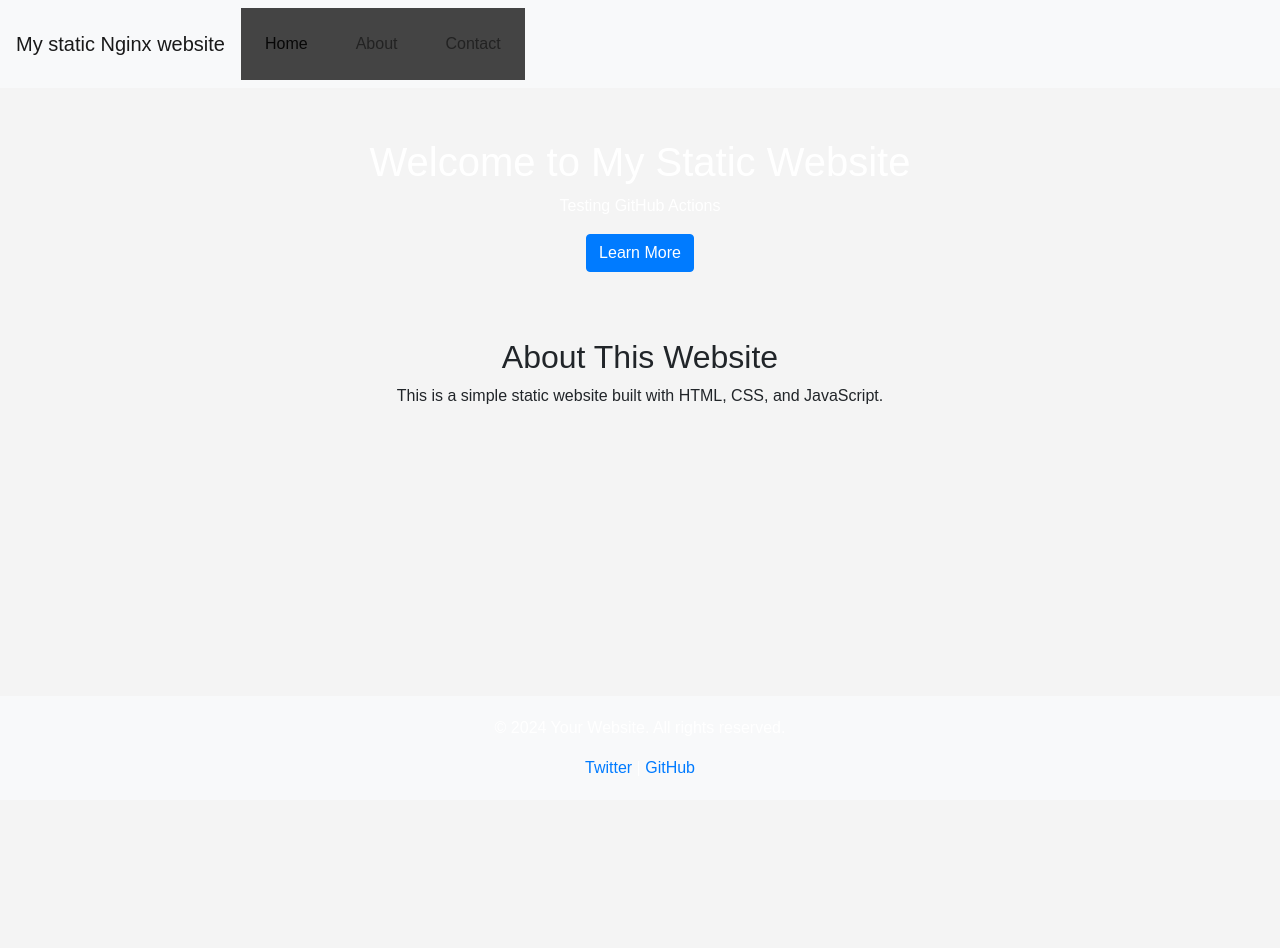
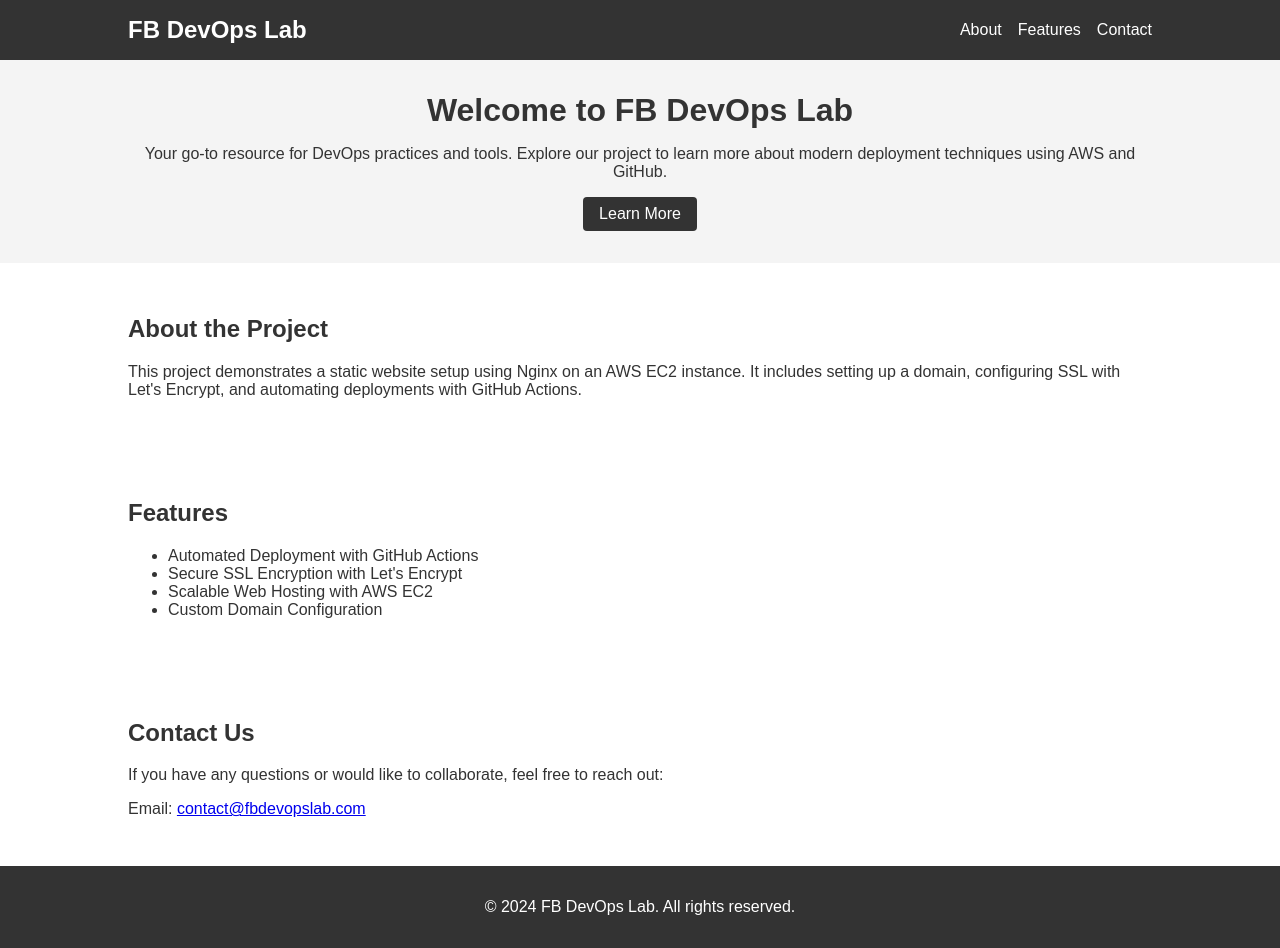
Before and after one commit to Frankiebeat/servers, a plain HTML site: page index.html in a window 1280 px wide. Before the commit the page ends 800 px from the top, so only its background shows below. Drawn offline with nearby package versions, Linux system fonts and the light colour scheme.

Commit message:
new index and styles

```diff
--- a/index.html
+++ b/index.html
@@ -3,50 +3,63 @@
 <head>
     <meta charset="UTF-8">
     <meta name="viewport" content="width=device-width, initial-scale=1.0">
-    <title>My Static Nginx Website</title>
-    <link rel="stylesheet" href="https://maxcdn.bootstrapcdn.com/bootstrap/4.0.0/css/bootstrap.min.css">
+    <title>FB DevOps Lab</title>
     <link rel="stylesheet" href="styles.css">
-    <meta name="description" content="This is a demo static website hosted on AWS with Nginx and GitHub Pages">
-    <meta name="keywords" content="static, nginx, website, aws, deployment">
-    <meta name="author" content="Your Name">
-
+    <script src="script.js" defer></script>
 </head>
 <body>
-    <nav class="navbar navbar-expand-lg navbar-light bg-light">
-        <a class="navbar-brand" href="#">My static Nginx website</a>
-        <button class="navbar-toggler" type="button" data-toggle="collapse" data-target="#navbarNav" aria-controls="navbarNav" aria-expanded="false" aria-label="Toggle navigation">
-            <span class="navbar-toggler-icon"></span>
-        </button>
-        <div class="collapse navbar-collapse" id="navbarNav">
-            <ul class="navbar-nav">
-                <li class="nav-item active">
-                    <a class="nav-link" href="#">Home</a>
-                </li>
-                <li class="nav-item">
-                    <a class="nav-link" href="#">About</a>
-                </li>
-                <li class="nav-item">
-                    <a class="nav-link" href="#">Contact</a>
-                </li>
+    <header>
+        <nav>
+            <div class="container">
+                <h1>FB DevOps Lab</h1>
+                <ul>
+                    <li><a href="#about">About</a></li>
+                    <li><a href="#features">Features</a></li>
+                    <li><a href="#contact">Contact</a></li>
+                </ul>
+            </div>
+        </nav>
+    </header>
+
+    <section id="hero">
+        <div class="container">
+            <h2>Welcome to FB DevOps Lab</h2>
+            <p>Your go-to resource for DevOps practices and tools. Explore our project to learn more about modern deployment techniques using AWS and GitHub.</p>
+            <a href="#features" class="btn">Learn More</a>
+        </div>
+    </section>
+
+    <section id="about">
+        <div class="container">
+            <h2>About the Project</h2>
+            <p>This project demonstrates a static website setup using Nginx on an AWS EC2 instance. It includes setting up a domain, configuring SSL with Let's Encrypt, and automating deployments with GitHub Actions.</p>
+        </div>
+    </section>
+
+    <section id="features">
+        <div class="container">
+            <h2>Features</h2>
+            <ul>
+                <li>Automated Deployment with GitHub Actions</li>
+                <li>Secure SSL Encryption with Let's Encrypt</li>
+                <li>Scalable Web Hosting with AWS EC2</li>
+                <li>Custom Domain Configuration</li>
             </ul>
         </div>
-    </nav>
-    <div class="hero text-center" style="background-image: url('your-image.jpg'); padding: 50px; color: white; background-size: cover; background-position: center;">
-        <h1>Welcome to My Static Website</h1>
-        <p>Testing GitHub Actions</p>
-        <a href="#learn-more" class="btn btn-primary">Learn More</a>
-    </div>
-    <main>
-        <section>
-            <h2>About This Website</h2>
-            <p>This is a simple static website built with HTML, CSS, and JavaScript.</p>
-        </section>
-    </main>
-    <footer class="text-center" style="padding: 20px; background-color: #f8f9fa;">
-        <p>&copy; 2024 Your Website. All rights reserved.</p>
-        <a href="https://twitter.com/yourprofile" target="_blank">Twitter</a> |
-        <a href="https://github.com/yourprofile" target="_blank">GitHub</a>
-      </footer>
-    <script src="scripts.js"></script>
+    </section>
+
+    <section id="contact">
+        <div class="container">
+            <h2>Contact Us</h2>
+            <p>If you have any questions or would like to collaborate, feel free to reach out:</p>
+            <p>Email: <a href="mailto:contact@fbdevopslab.com">contact@fbdevopslab.com</a></p>
+        </div>
+    </section>
+
+    <footer>
+        <div class="container">
+            <p>&copy; 2024 FB DevOps Lab. All rights reserved.</p>
+        </div>
+    </footer>
 </body>
 </html>
--- a/styles.css
+++ b/styles.css
@@ -1,47 +1,80 @@
+/* styles.css */
 body {
     font-family: Arial, sans-serif;
     margin: 0;
     padding: 0;
-    background-color: #f4f4f4;
+    color: #333;
 }
 
 header {
-    background-color: #333;
+    background: #333;
     color: #fff;
-    padding: 1rem;
-    text-align: center;
+    padding: 1rem 0;
+}
+
+nav .container {
+    display: flex;
+    justify-content: space-between;
+    align-items: center;
+    padding: 0 2rem;
+}
+
+nav h1 {
+    margin: 0;
 }
 
 nav ul {
     list-style: none;
+    margin: 0;
     padding: 0;
-    background-color: #444;
-    margin: 0;
-    overflow: hidden;
+    display: flex;
+}
+
+nav ul li {
+    margin-left: 1rem;
+}
+
+nav ul li a {
+    color: #fff;
+    text-decoration: none;
+}
+
+#hero {
+    background: #f4f4f4;
+    padding: 2rem 0;
     text-align: center;
 }
 
-nav ul li {
-    display: inline-block;
-    padding: 1rem;
+#hero h2 {
+    margin: 0;
+    font-size: 2rem;
 }
 
-nav ul li a {
-    color: white;
-    text-decoration: none;
+#hero p {
+    margin: 1rem 0;
 }
 
-main {
-    padding: 1rem;
-    text-align: center;
+.btn {
+    display: inline-block;
+    padding: 0.5rem 1rem;
+    background: #333;
+    color: #fff;
+    text-decoration: none;
+    border-radius: 4px;
+}
+
+section {
+    padding: 2rem 0;
+}
+
+.container {
+    width: 80%;
+    margin: 0 auto;
 }
 
 footer {
-    background-color: #333;
-    color: white;
+    background: #333;
+    color: #fff;
     text-align: center;
-    padding: 1rem;
-    position: fixed;
-    bottom: 0;
-    width: 100%;
+    padding: 1rem 0;
 }
```
